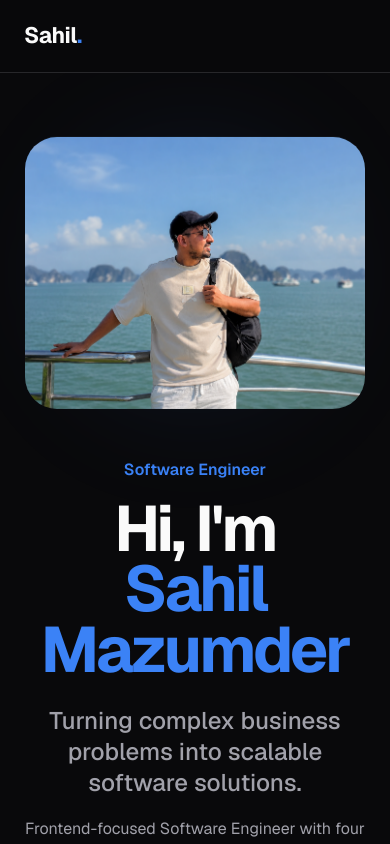
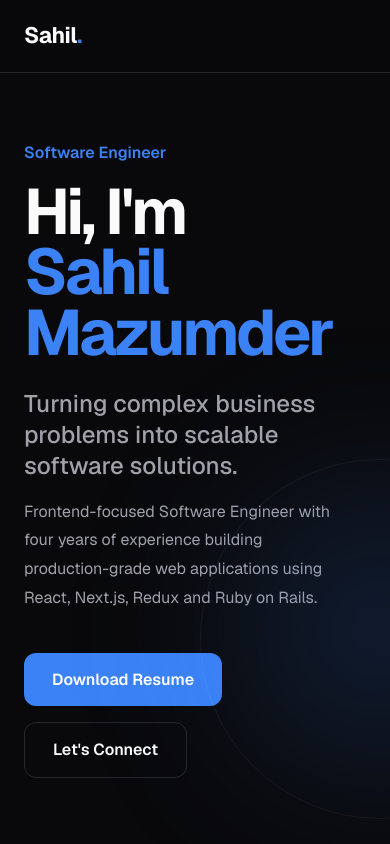
Before and after one commit to derek2706/sahil-portfolio, a Next.js app: page / in a window 390 px wide. Shown: the top 844 px of the page. Built offline with nearby package versions, Linux system fonts and the light colour scheme; grey boxes are pictures that could not be loaded.

Commit message:
Complete React assignment implementation

```diff
--- a/app/page.js
+++ b/app/page.js
@@ -1,6 +1,7 @@
 import Navbar from "@/components/layout/navbar";
 import Contact from "@/components/sections/contact";
 import Experience from "@/components/sections/experience";
+import Footer from "@/components/sections/footer";
 import Hero from "@/components/sections/hero";
 import Journey from "@/components/sections/journey";
 import Principles from "@/components/sections/principles";
@@ -23,6 +24,8 @@ export default function Home() {
         <Principles />
 
         <Contact />
+
+        <Footer />
       </main>
     </>
   );
--- /dev/null
+++ b/components/sections/footer/index.js
@@ -0,0 +1,43 @@
+import Link from "next/link";
+import { FaGithub, FaLinkedin } from "react-icons/fa6";
+import { Mail } from "lucide-react";
+
+import Container from "@/components/ui/container";
+
+import styles from "./styles.module.css";
+import { FOOTER } from "@/constants/footer";
+
+export default function Footer() {
+  return (
+    <footer className={styles.footer}>
+      <Container>
+        <div className={styles.bottom}>
+          <p>
+            © {new Date().getFullYear()} Sahil Mazumder. All rights reserved.
+          </p>
+
+          <div className={styles.social_links}>
+            <Link href={FOOTER.github} target="_blank">
+              <FaGithub size={18} />
+            </Link>
+
+            <Link href={FOOTER.linkedin} target="_blank">
+              <FaLinkedin size={18} />
+            </Link>
+
+            <a
+              href="https://mailto:sahilmazumder.nts@gmail.com"
+              aria-label="Email"
+            >
+              <Mail size={18} />
+            </a>
+          </div>
+        </div>
+
+        <p className={styles.built_with}>
+          Built with Next.js, React and lots of ☕
+        </p>
+      </Container>
+    </footer>
+  );
+}
--- /dev/null
+++ b/components/sections/footer/styles.module.css
@@ -0,0 +1,101 @@
+.footer {
+}
+
+.overline {
+  margin-bottom: 1rem;
+
+  color: var(--accent-color);
+
+  font-weight: 600;
+}
+
+.title {
+  margin-bottom: 1.5rem;
+
+  font-size: clamp(2.5rem, 5vw, 4rem);
+
+  line-height: 1.1;
+
+  letter-spacing: -1.5px;
+}
+
+.description {
+  max-width: 620px;
+
+  margin: 0 auto 2.5rem;
+
+  color: var(--secondary-text-color);
+
+  line-height: 1.8;
+}
+
+.bottom {
+  margin-top: 6rem;
+  padding-top: 2rem;
+
+  border-top: 1px solid var(--border-color);
+
+  display: flex;
+  align-items: center;
+  justify-content: space-between;
+  gap: 2rem;
+}
+
+.bottom p {
+  color: var(--secondary-text-color);
+
+  font-size: 0.95rem;
+}
+
+.social_links {
+  display: flex;
+  align-items: center;
+  gap: 1rem;
+}
+
+.social_links a {
+  display: flex;
+  align-items: center;
+  justify-content: center;
+
+  width: 42px;
+  height: 42px;
+
+  border: 1px solid var(--border-color);
+
+  border-radius: 50%;
+
+  color: var(--secondary-text-color);
+
+  transition: all var(--transition-duration);
+}
+
+.social_links a:hover {
+  color: var(--primary-text-color);
+
+  border-color: var(--accent-color);
+
+  transform: translateY(-3px);
+}
+
+.built_with {
+  margin-top: 2rem;
+
+  text-align: center;
+
+  color: var(--secondary-text-color);
+
+  font-size: 0.9rem;
+}
+
+@media (max-width: 768px) {
+  .footer {
+    padding: 5rem 0 2rem;
+  }
+
+  .bottom {
+    flex-direction: column;
+
+    text-align: center;
+  }
+}
--- a/components/sections/hero/index.js
+++ b/components/sections/hero/index.js
@@ -36,13 +36,21 @@ export default function Hero() {
           </div>
 
           <div className={styles.hero_image}>
+            <div className={styles.hero_glow} />
+
+            <div className={styles.hero_ring} />
+
+            <div className={styles.hero_pattern} />
+
             <div className={styles.image_wrapper}>
               <Image
-                src="/images/profile.png"
+                src="/images/profile4.png"
                 alt="Sahil Mazumder"
-                width={480}
-                height={600}
+                width={560}
+                height={1000}
+                objectFit="contain"
                 priority
+                className={styles.image}
               />
             </div>
           </div>
--- a/components/sections/hero/styles.module.css
+++ b/components/sections/hero/styles.module.css
@@ -1,8 +1,8 @@
 .hero {
-  min-height: calc(100vh - 72px);
-
   display: flex;
   align-items: center;
+
+  min-height: calc(100vh - 72px);
 
   overflow: hidden;
 }
@@ -10,11 +10,11 @@
 .hero_wrapper {
   display: grid;
 
-  grid-template-columns: 1.15fr 0.85fr;
+  grid-template-columns: 1.1fr 0.9fr;
 
   align-items: center;
 
-  gap: 5rem;
+  gap: clamp(3rem, 6vw, 6rem);
 }
 
 .hero_content {
@@ -46,7 +46,7 @@
 }
 
 .hero_subtitle {
-  max-width: 650px;
+  max-width: 680px;
 
   margin-bottom: 1rem;
 
@@ -72,38 +72,73 @@
 .hero_actions {
   display: flex;
 
+  flex-wrap: wrap;
+
   gap: 1rem;
-
-  flex-wrap: wrap;
 }
 
-/* IMAGE */
+/* ===========================
+   IMAGE
+=========================== */
 
 .hero_image {
   position: relative;
 
   display: flex;
   justify-content: center;
-  align-items: center;
+  align-items: flex-end;
+
+  min-height: 720px;
 }
 
-.hero_image::before {
-  content: "";
-
+.hero_glow {
   position: absolute;
 
-  width: 420px;
-  height: 420px;
+  width: 700px;
+  height: 700px;
 
   border-radius: 50%;
 
   background: radial-gradient(
     circle,
-    rgba(59, 130, 246, 0.22),
-    transparent 70%
+    rgba(59, 130, 246, 0.28),
+    rgba(59, 130, 246, 0.08) 50%,
+    transparent 75%
   );
 
-  filter: blur(60px);
+  filter: blur(80px);
+
+  z-index: 0;
+}
+
+.hero_ring {
+  position: absolute;
+
+  width: 640px;
+  height: 640px;
+
+  border-radius: 50%;
+
+  border: 1px solid rgba(255, 255, 255, 0.05);
+
+  z-index: 1;
+}
+.hero_pattern {
+  position: absolute;
+
+  inset: 0;
+
+  background-image: radial-gradient(
+    rgba(255, 255, 255, 0.06) 1px,
+    transparent 1px
+  );
+
+  background-size: 22px 22px;
+
+  mask-image: radial-gradient(circle, black 35%, transparent 85%);
+  -webkit-mask-image: radial-gradient(circle, black 35%, transparent 85%);
+
+  opacity: 0.4;
 
   z-index: 0;
 }
@@ -111,87 +146,79 @@
 .image_wrapper {
   position: relative;
 
-  z-index: 1;
+  z-index: 5;
 
-  overflow: hidden;
+  animation: float 8s ease-in-out infinite;
 
-  border-radius: 32px;
+  transform: translateY(35px);
+}
+.image {
+  width: clamp(620px, 45vw, 760px);
 
-  animation: float 7s ease-in-out infinite;
-}
-
-.image_wrapper img {
-  display: block;
-
-  width: 100%;
-
-  height: auto;
+  height: 700px;
 
   object-fit: cover;
+
+  position: relative;
+
+  z-index: 5;
+
+  user-select: none;
+
+  pointer-events: none;
 }
 
 @keyframes float {
   0%,
   100% {
-    transform: translateY(0px);
+    transform: translateY(0);
   }
 
   50% {
-    transform: translateY(-10px);
+    transform: translateY(-8px);
   }
 }
 
-/* TABLET */
+/* ===========================
+   TABLET
+=========================== */
 
 @media (max-width: 1024px) {
-  .hero {
-    padding: 5rem 0;
+  .hero_ring {
+    width: 520px;
+    height: 520px;
   }
 
-  .hero_wrapper {
-    gap: 3rem;
+  .hero_glow {
+    width: 560px;
+    height: 560px;
+  }
+
+  .image {
+    width: 520px;
   }
 }
 
-/* MOBILE */
+/* ===========================
+   MOBILE
+=========================== */
 
 @media (max-width: 768px) {
-  .hero {
-    padding: 4rem 0;
+  .hero_ring {
+    width: 360px;
+    height: 360px;
   }
 
-  .hero_wrapper {
-    grid-template-columns: 1fr;
-
-    text-align: center;
-
-    gap: 3rem;
+  .hero_glow {
+    width: 380px;
+    height: 380px;
   }
 
-  .hero_content {
-    margin: 0 auto;
-  }
-
-  .hero_subtitle,
-  .hero_description {
-    margin-left: auto;
-    margin-right: auto;
-  }
-
-  .hero_actions {
-    justify-content: center;
-  }
-
-  .hero_image {
-    order: -1;
+  .image {
+    width: min(420px, 95vw);
   }
 
   .image_wrapper {
-    width: min(340px, 90vw);
-  }
-
-  .hero_image::before {
-    width: 320px;
-    height: 320px;
+    transform: translateY(20px);
   }
 }
--- a/constants/contact.js
+++ b/constants/contact.js
@@ -8,7 +8,7 @@ export const CONTACT = {
 
   primary_action: {
     label: "Email Me",
-    href: "mailto:sahilmazumder.nits@gmail.com",
+    href: "https://mailto:sahilmazumder.nits@gmail.com",
   },
 
   secondary_actions: [
--- /dev/null
+++ b/constants/footer.js
@@ -0,0 +1,5 @@
+export const FOOTER = {
+  linkedin: "https://www.linkedin.com/in/sahil-ahmed-mazumder/",
+  github: "https://github.com/derek2706",
+  mail: "sahilmazumder.nits@gmail.com",
+};
--- a/constants/hero.js
+++ b/constants/hero.js
@@ -18,6 +18,6 @@ export const HERO = {
 
   secondary_cta: {
     label: "Let's Connect",
-    href: "#contact",
+    href: "https://mailto:sahilmazumder.nits@gmail.com",
   },
 };
--- a/package.json
+++ b/package.json
@@ -12,7 +12,8 @@
     "lucide-react": "^1.24.0",
     "next": "^16.2.10",
     "react": "19.1.0",
-    "react-dom": "19.1.0"
+    "react-dom": "19.1.0",
+    "react-icons": "^5.7.0"
   },
   "devDependencies": {
     "@eslint/eslintrc": "^3",
```
Also changed, not shown: components/layout/footer/index.js (deleted, +0 -7 lines), components/layout/footer/styles.module.css (deleted), 2 other files (tests, documents, lock files or other folders).
